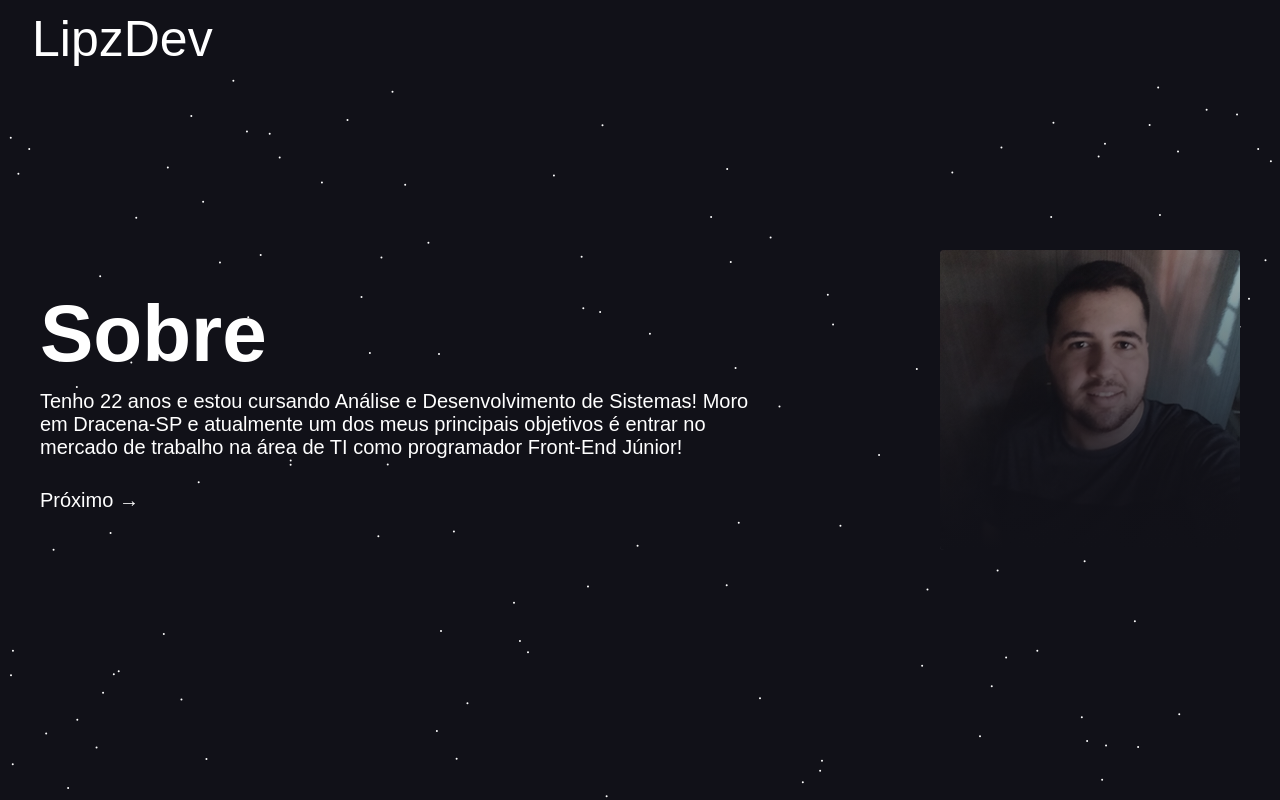
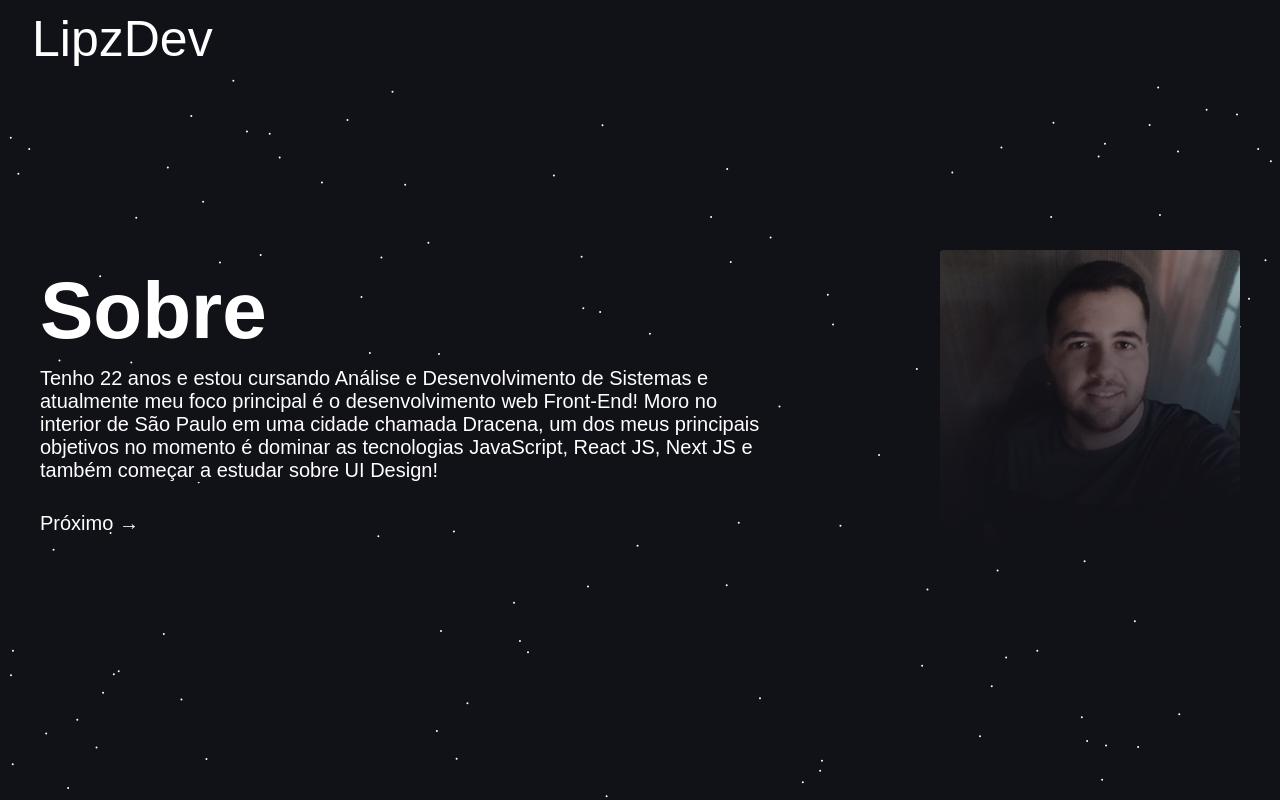
Before and after one commit to LipzDev/portfolio_reactjs, a React (Create React App) app: page /sobre in a window 1280 px wide. Built offline with nearby package versions, Linux system fonts and the light colour scheme.

Commit message:
Mudança de texto pagina sobre

```diff
--- a/src/Components/Projetos/Projetos.css
+++ b/src/Components/Projetos/Projetos.css
@@ -35,7 +35,7 @@
   font-size: 2.5rem;
   color: rgba(255, 255, 255, 0.2);
 
-  background: rgba(0, 0, 0, 0.5);
+  background: rgba(17, 17, 24, 0.7);
   backdrop-filter: blur(12px);
 
   width: 100%;
--- a/src/Components/Sobre/Sobre.js
+++ b/src/Components/Sobre/Sobre.js
@@ -17,9 +17,11 @@ const Sobre = () => {
             <h1>Sobre</h1>
             <p>
               Tenho 22 anos e estou cursando Análise e Desenvolvimento de
-              Sistemas! Moro em Dracena-SP e atualmente um dos meus principais
-              objetivos é entrar no mercado de trabalho na área de TI como
-              programador Front-End Júnior!
+              Sistemas e atualmente meu foco principal é o desenvolvimento web
+              Front-End! Moro no interior de São Paulo em uma cidade chamada
+              Dracena, um dos meus principais objetivos no momento é dominar as
+              tecnologias JavaScript, React JS, Next JS e também começar a
+              estudar sobre UI Design!
             </p>
             <Next route="/projetos" />
           </div>
```
